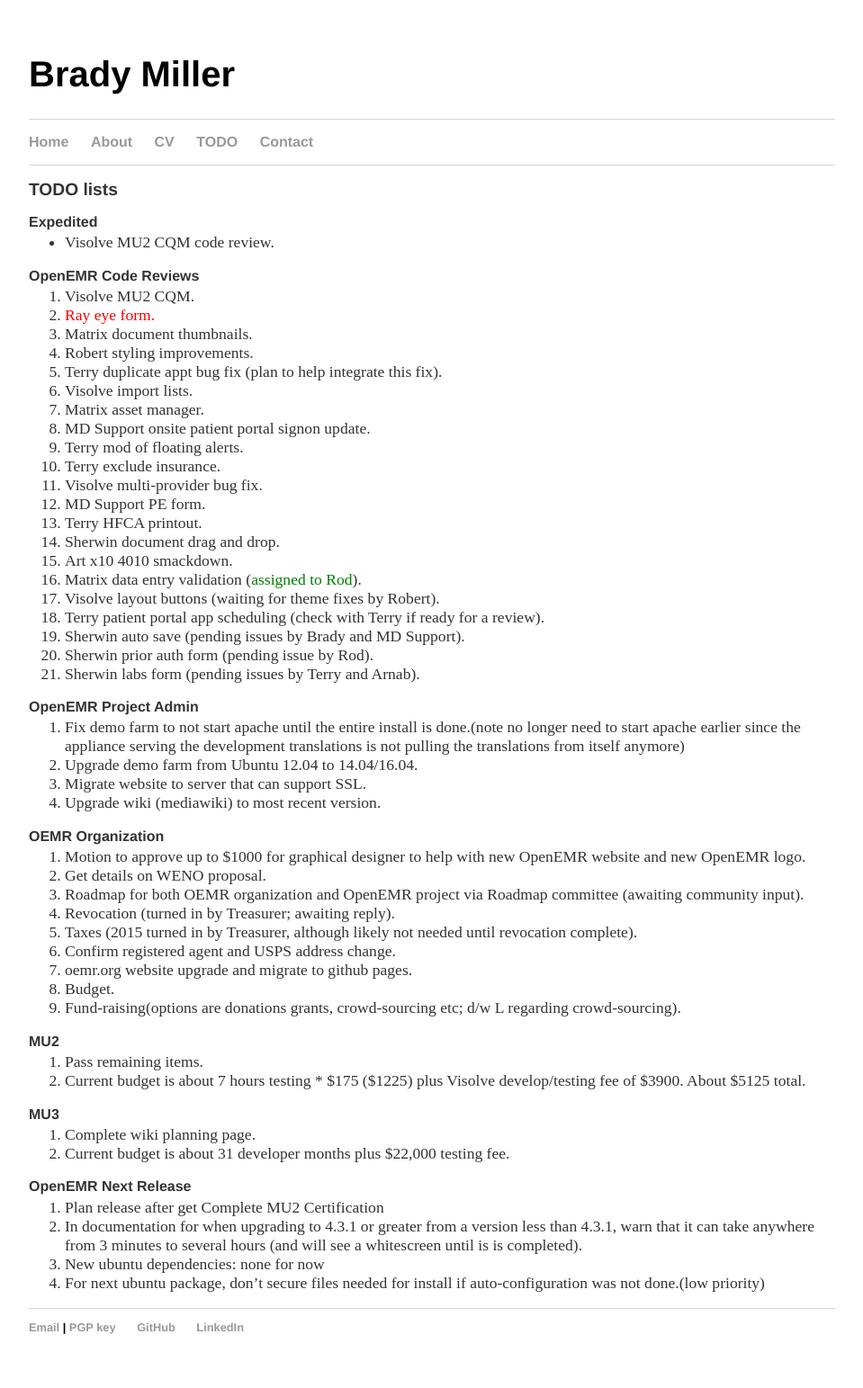
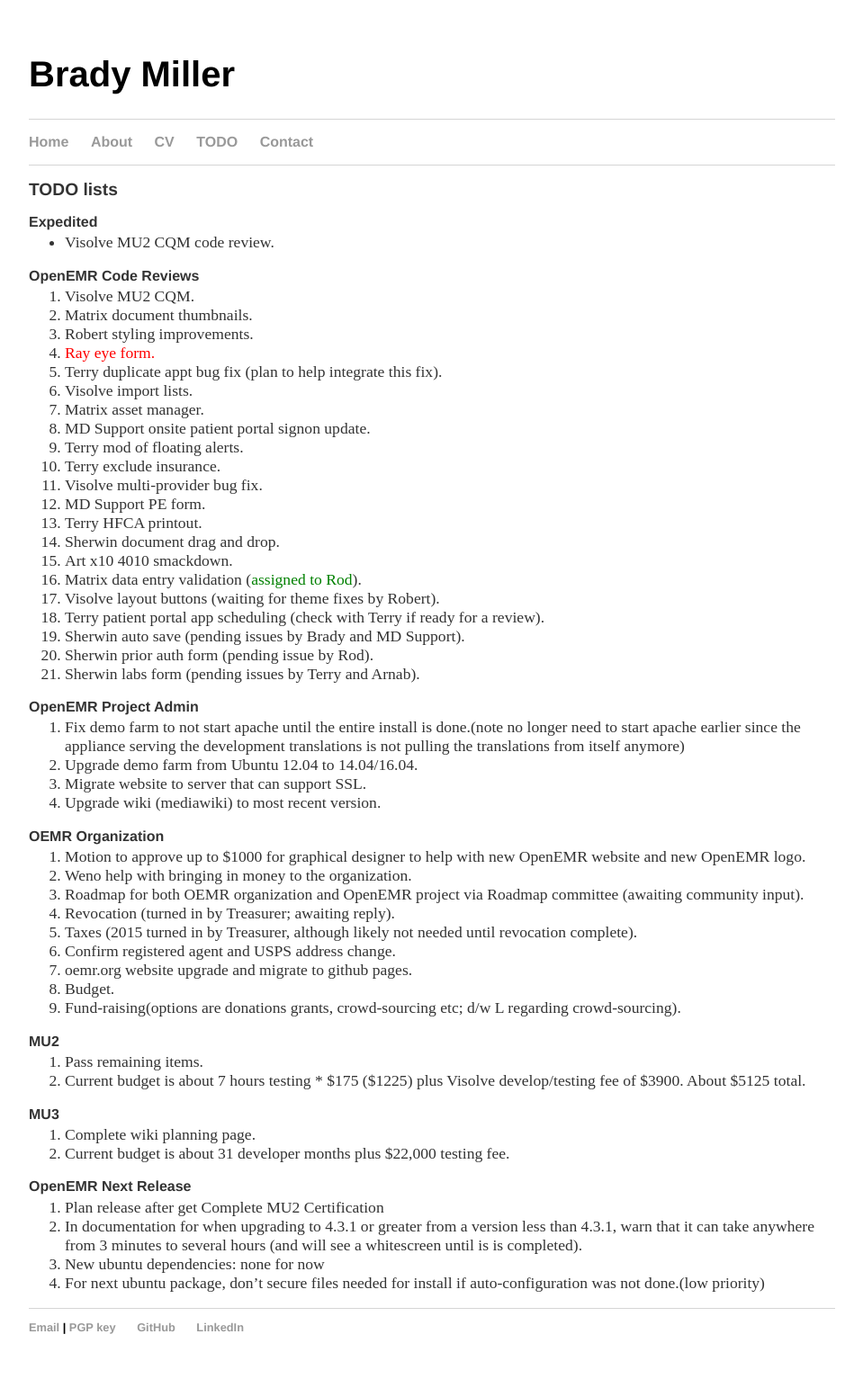
Before and after one commit to bradymiller/bradymiller.github.io, a Jekyll site: the page built from todo/index.md, in a window 1280 px wide. Shown: the whole page at 90% size, without its empty margins (160-1119 px from the left). Built offline with Jekyll 4.4.1, drawn with Linux system fonts in a browser that asks for light colours.

Commit message:
Update todo list

```diff
--- a/todo/index.md
+++ b/todo/index.md
@@ -8,9 +8,9 @@
 
 ### OpenEMR Code Reviews
 1. Visolve MU2 CQM.
-1. <span style="color: red">Ray eye form.</span>
 1. Matrix document thumbnails.
 1. Robert styling improvements.
+1. <span style="color: red">Ray eye form.</span>
 1. Terry duplicate appt bug fix (plan to help integrate this fix).
 1. Visolve import lists.
 1. Matrix asset manager.
@@ -37,7 +37,7 @@
 
 ### OEMR Organization
 1. Motion to approve up to $1000 for graphical designer to help with new OpenEMR website and new OpenEMR logo.
-1. Get details on WENO proposal.
+1. Weno help with bringing in money to the organization.
 1. Roadmap for both OEMR organization and OpenEMR project via Roadmap committee (awaiting community input).
 1. Revocation (turned in by Treasurer; awaiting reply).
 1. Taxes (2015 turned in by Treasurer, although likely not needed until revocation complete).
```
